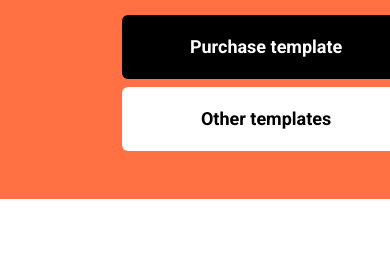
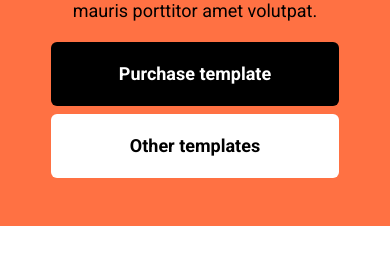
Before and after one commit to Delovo1/my-website, a plain HTML site: page index.html in a window 390 px wide. Shown: the part 317-592 px from the top of the page. Drawn offline with Linux system fonts and the light colour scheme.

Commit message:
Надеюсь ласт адаптив на сайт

```diff
--- a/style.css
+++ b/style.css
@@ -451,7 +451,7 @@ footer.info {
 
    .block {
     width: 100%;
-    min-width: 441px;
+
    }
    .buttons {
     flex-direction: column;
```
